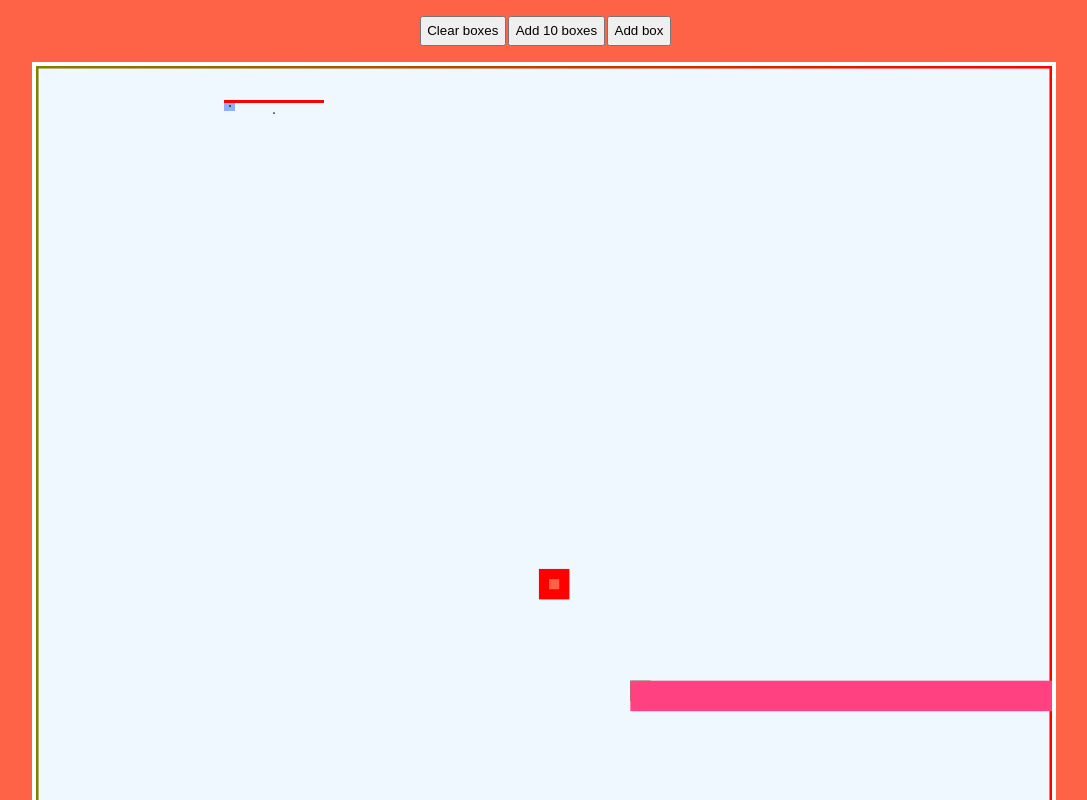
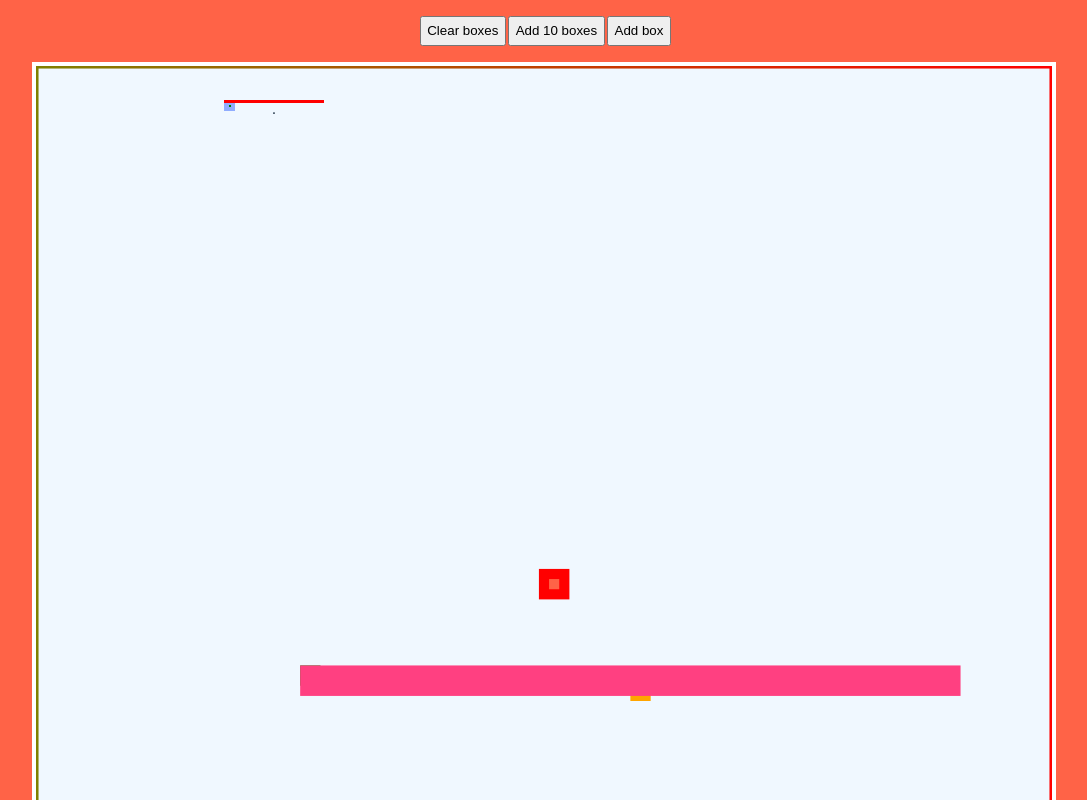
Before and after one commit to maxzz/svg-bkg-stripes, a Vue app: page / in a window 1280 px wide. Shown: the whole page, without its empty margins (96-1183 px from the left). Built offline with nearby package versions, Linux system fonts and the light colour scheme.

Commit message:
OK now SVG rotations around orange

```diff
--- a/src/components/HomeView.vue
+++ b/src/components/HomeView.vue
@@ -27,8 +27,19 @@
                     width="2"
                     height="2"
                     fill="green"
+                    :transform ="`translate(${box.x}, ${box.y})`"
+                />
+                <rect
+                    v-for="box in boxes"
+                    :key="box.id"
+                    x="0"
+                    y="0"
+                    width="2"
+                    height="2"
+                    fill="orange"
                     :transform ="`translate(${box.x + box.w / 2}, ${box.y + box.h / 2})`"
                 />
+
                 <rect
                     v-for="box in boxes"
                     :key="box.id"
@@ -37,8 +48,29 @@
                     :width="box.w"
                     :height="box.h"
                     :fill="box.cH"
-                    :transform ="`translate(${box.x + box.w / 2}, ${box.y + box.h / 2}) rotate(${box.a})`"
+                    :transform ="`rotate(${box.a}, ${box.x + box.w / 2}, ${box.y + box.h / 2}) translate(${box.x}, ${box.y})`"
                 />
+                <!-- <rect
+                    v-for="box in boxes"
+                    :key="box.id"
+                    x="0"
+                    y="0"
+                    :width="box.w"
+                    :height="box.h"
+                    :fill="box.cH"
+                    :transform ="`rotate(${box.a}) translate(${box.x + box.w / 2}, ${box.y + box.h / 2})`"
+                /> -->
+                <!-- <rect
+                    v-for="box in boxes"
+                    :key="box.id"
+                    x="0"
+                    y="0"
+                    :width="box.w"
+                    :height="box.h"
+                    :fill="box.cH"
+                    :transform ="`translate(${box.x}, ${box.y}) rotate(${box.a})`"
+                /> -->
+
                 <!-- <rect
                     v-for="box in boxes"
                     :key="box.id"
```
